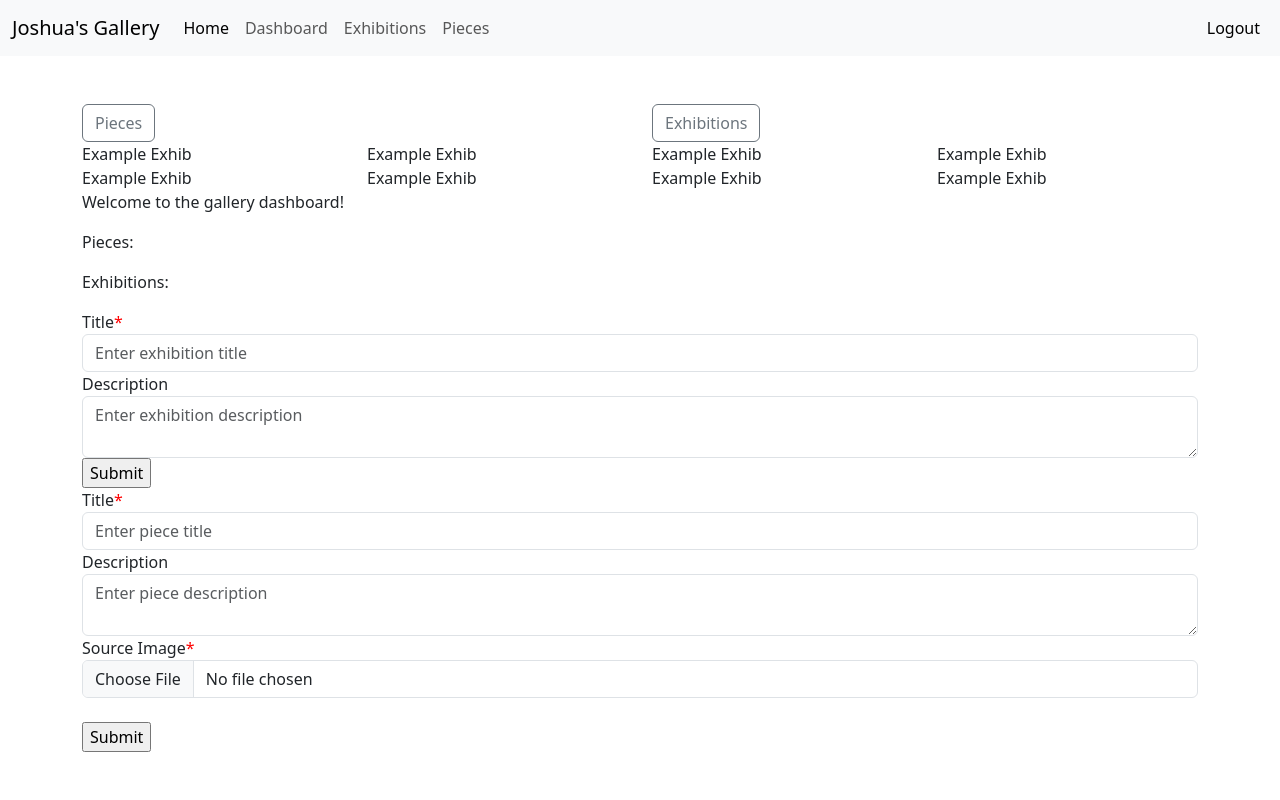
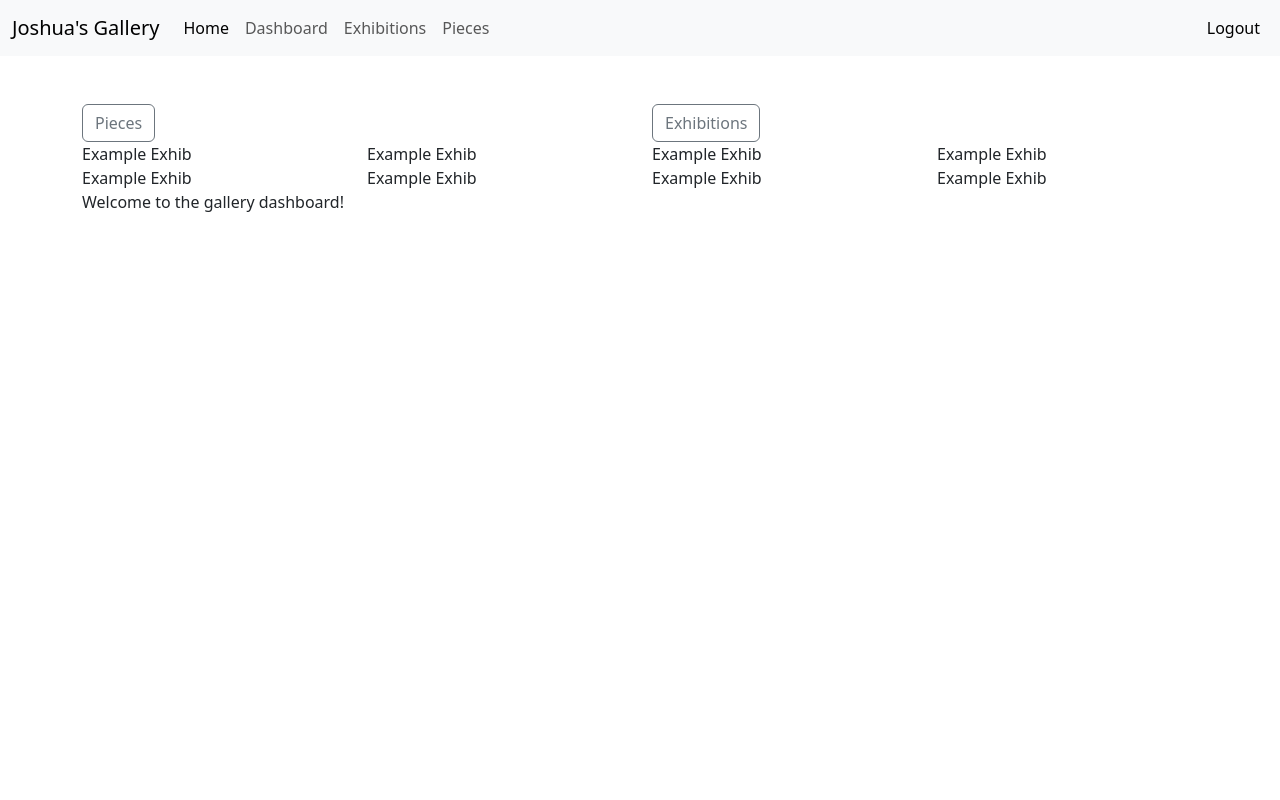
Before and after one commit to joshuaverne/joshuasgallery-server, a Django app: page /gallery/ in a window 1280 px wide. Run offline with Django 4.2, Linux system fonts and the light colour scheme; the visitor is signed in with stand-in values (Sample User, id 1); data that the repository does not hold is empty; parts of the project's set-up code (start-up, migrations or seed data) failed here and were passed over; some libraries are stand-ins or nearby versions.

Commit message:
removed forms from dashboard

```diff
--- a/mysite/templates/mysite/my_gallery_dashboard.html
+++ b/mysite/templates/mysite/my_gallery_dashboard.html
@@ -36,10 +36,6 @@
         <div class="col-sm">Example Exhib</div>
     </div>
     <p>Welcome to the gallery dashboard!</p>
-    <p>Pieces: {% for piece in pieces %} {{piece.title}}, {% endfor %}</p>
-    <p>Exhibitions: {% for exhib in exhibs %} {{exhib.title}}, {% endfor %}</p>
-    {% include 'mysite/forms/new_exhibition_form.html' %}
-    {% include 'mysite/forms/new_gallery_piece_form.html' %}
 </div>
 
 <template id="piece-card">
```
